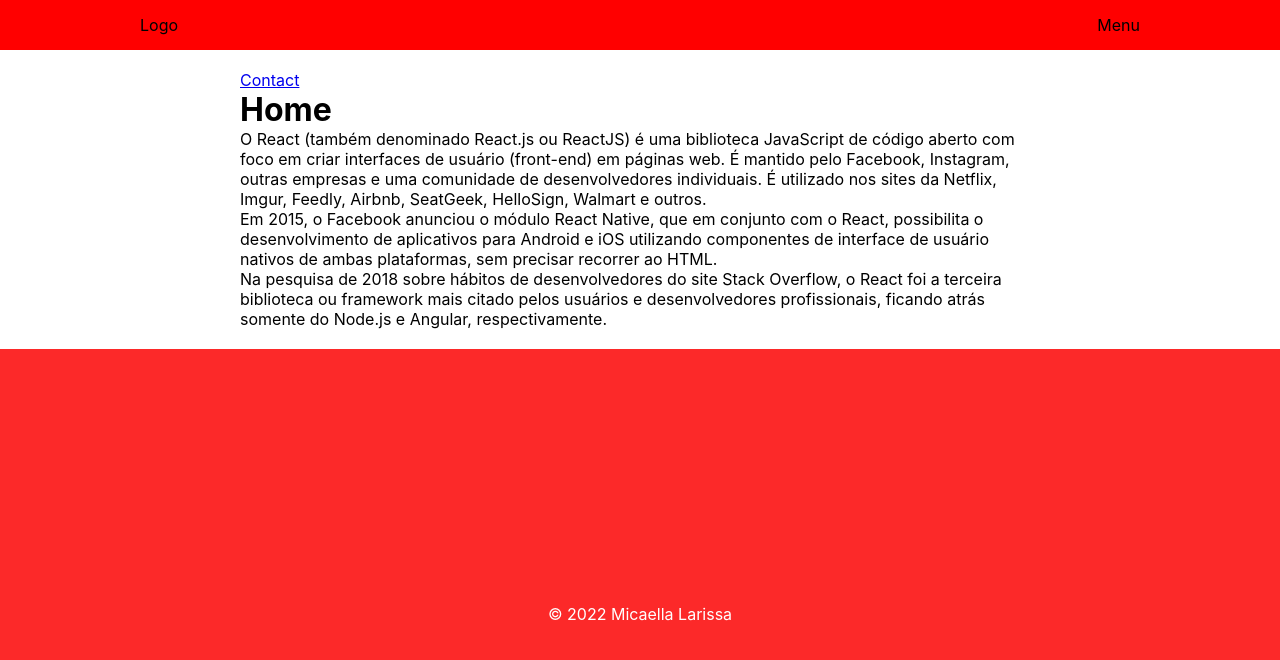
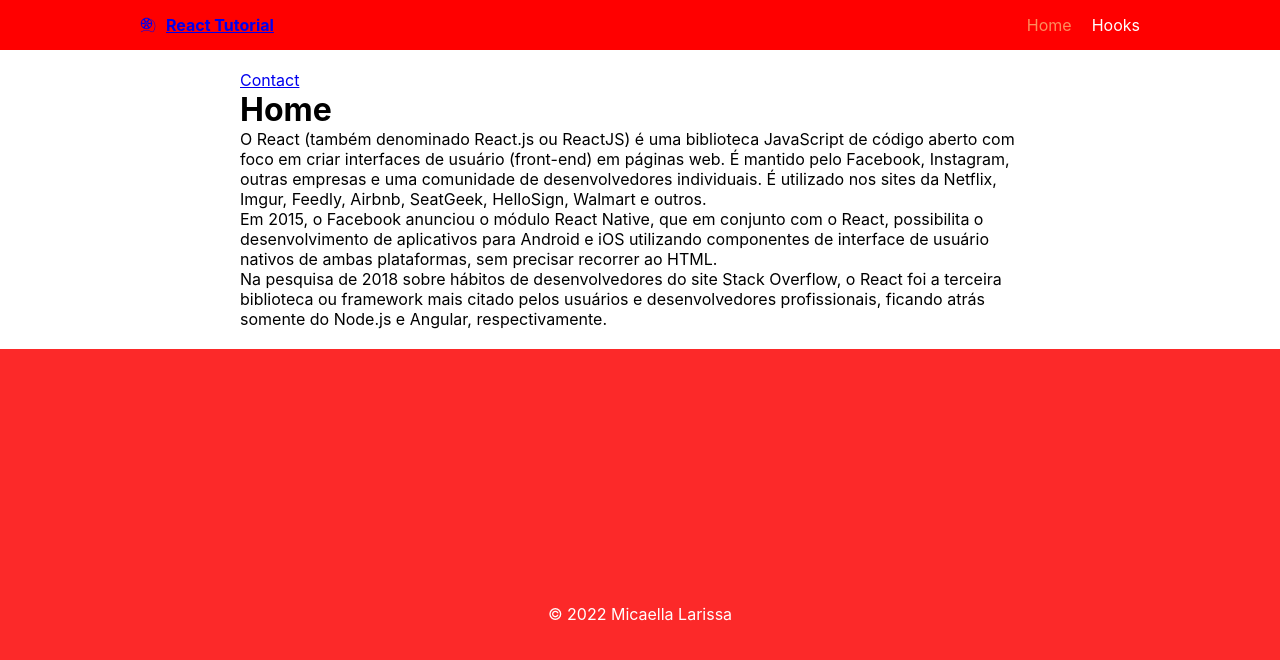
Before and after one commit to MicaLari/react-frontend-pj3, a React (Create React App) app: page / in a window 1280 px wide. Shown: the top 660 px of the page. Built offline with nearby package versions, Linux system fonts and the light colour scheme.

Commit message:
Criação do Menu e Logo

```diff
--- a/src/components/Header.css
+++ b/src/components/Header.css
@@ -10,3 +10,40 @@
     width: 1000px;
     align-items: center;
 }
+
+.Header .logotype{
+    display: flex;
+    align-items: center;
+}
+
+.Header .logotype h1{
+    font-size: 1rem;
+    margin:0 0 0 10px;
+}
+
+.Header .iconLogo{
+    color: black;
+    width: 30px;
+    height: 30px;
+}
+
+.Header .container nav ul{
+    display: flex;
+}
+
+.Header .container nav ul li{
+    list-style-type: none;
+    margin: 0 0 0 20px;
+}
+.Header .container nav ul li a{
+    color: #FFF;
+    text-decoration: none;
+}
+
+.Header .container nav ul li a:hover{
+    color: #fd4f04
+}
+
+.Header .container nav ul li a.active{
+    color: #fd8d5c
+}
--- a/src/components/Header.js
+++ b/src/components/Header.js
@@ -1,11 +1,23 @@
 import './Header.css'
+import {GiFilmSpool as Film} from 'react-icons/gi'
+import { NavLink, Link } from 'react-router-dom'
 
 const Header = () => {
   return (
     <div className='Header'>
         <div className='container'>
-          <div>Logo</div>
-          <div>Menu</div>
+          <Link to='/'>
+            <div className='logotype'>
+              <Film className='icon-logo'/>
+              <h1>React Tutorial</h1>
+            </div>
+          </Link>
+          <nav>
+            <ul>
+              <li><NavLink to='/'>Home</NavLink></li>
+              <li><NavLink to='/contact'>Hooks</NavLink></li>
+            </ul>
+          </nav>
         </div>
     </div>
   )
```
